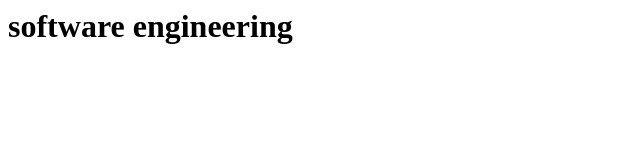
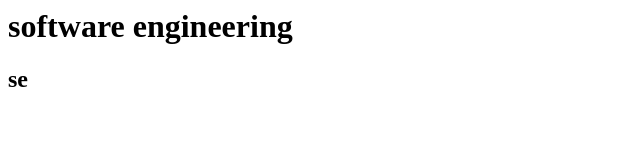
Before and after one commit to pranav-taware/SE-LAB2, a plain HTML site: page index.html in a window 1280 px wide. Shown: the full height of the page, 0-640 px from the left. Drawn offline with Linux system fonts and the light colour scheme.

Commit message:
Added homepage

```diff
--- a/index.html
+++ b/index.html
@@ -1 +1,2 @@
 <h1>software engineering</h1>
+<h2>se</h2>
```
